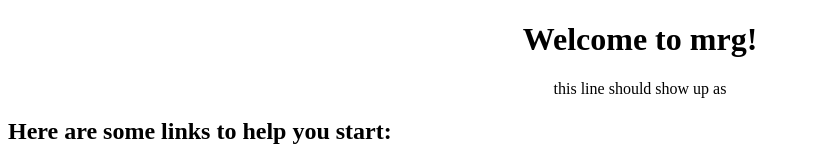
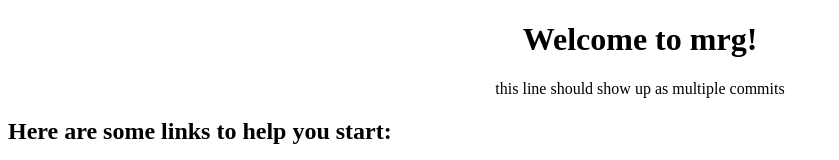
Before and after one commit to tomkarho/mergetesting, an Angular app: page / in a window 1280 px wide. Shown: the top 160 px of the page, without its empty margins (0-839 px from the left). Built offline with nearby package versions, Linux system fonts and the light colour scheme.

Commit message:
dölfkng

```diff
--- a/src/app/app.component.html
+++ b/src/app/app.component.html
@@ -3,7 +3,7 @@
   <h1>
     Welcome to {{ title }}!
   </h1>
-  this line should show up as
+  this line should show up as multiple commits
 </div>
 <h2>Here are some links to help you start: </h2>
 <ul>
```
